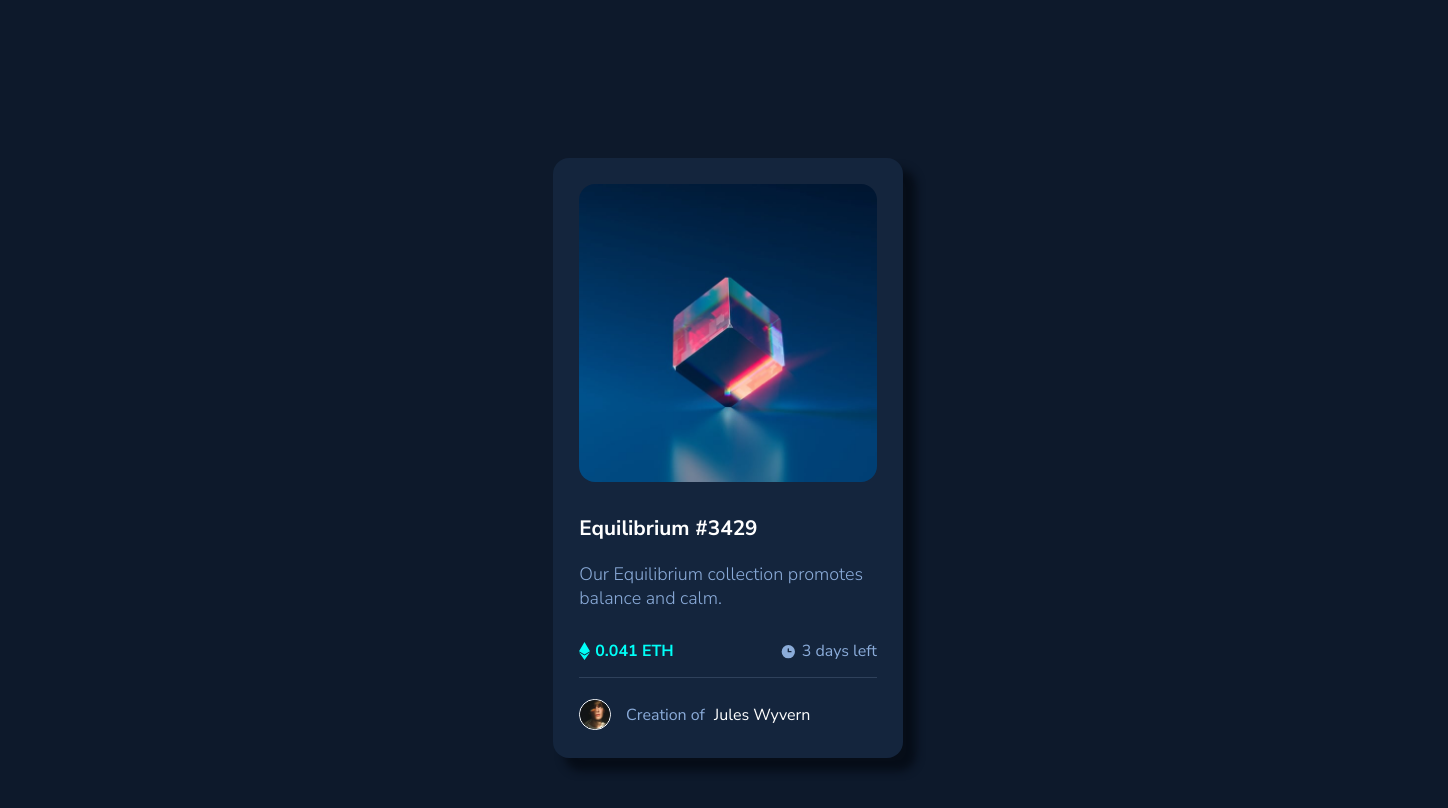
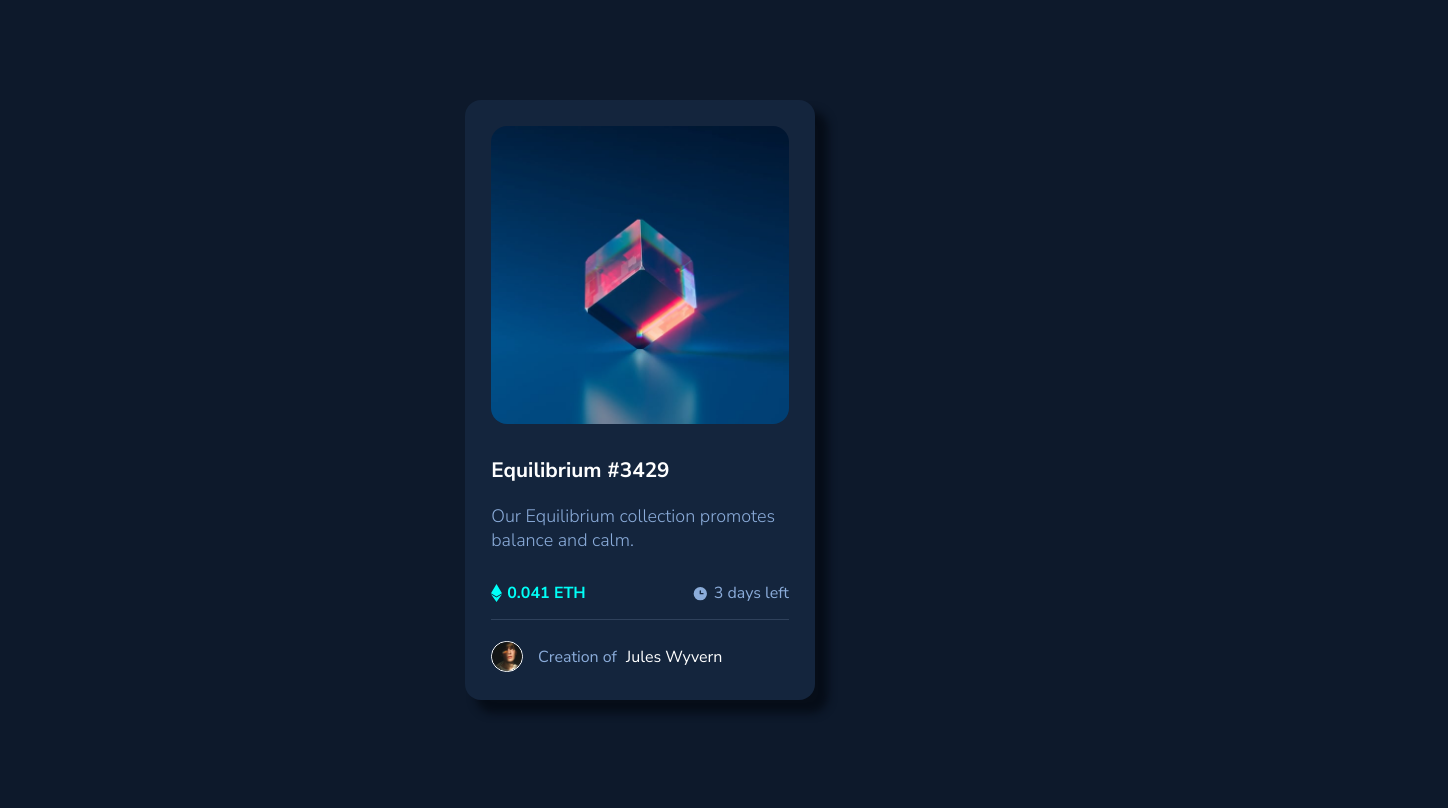
Before and after one commit to Lindllay/nft-preview-card-component-main, a plain HTML site: page index.html in a window 1280 px wide. Shown: the whole page, 1448 px wide, since content can reach past the window. Drawn offline with Linux system fonts and the light colour scheme.

Commit message:
commit 3

```diff
--- a/style.css
+++ b/style.css
@@ -1,13 +1,15 @@
 body{
     background-color: hsl(217, 54%, 11%);
     font-family: 'Nunito Sans', sans-serif;
+    box-sizing: border-box;
+    margin: 0;
+    padding: 0;
 }
 .container{
     display:flex;
+    height: 100vh;
     justify-content: center;
     align-items: center;
-    width: 1440px;
-    height: 900px;
 }
 .card{
     position:relative;
```
